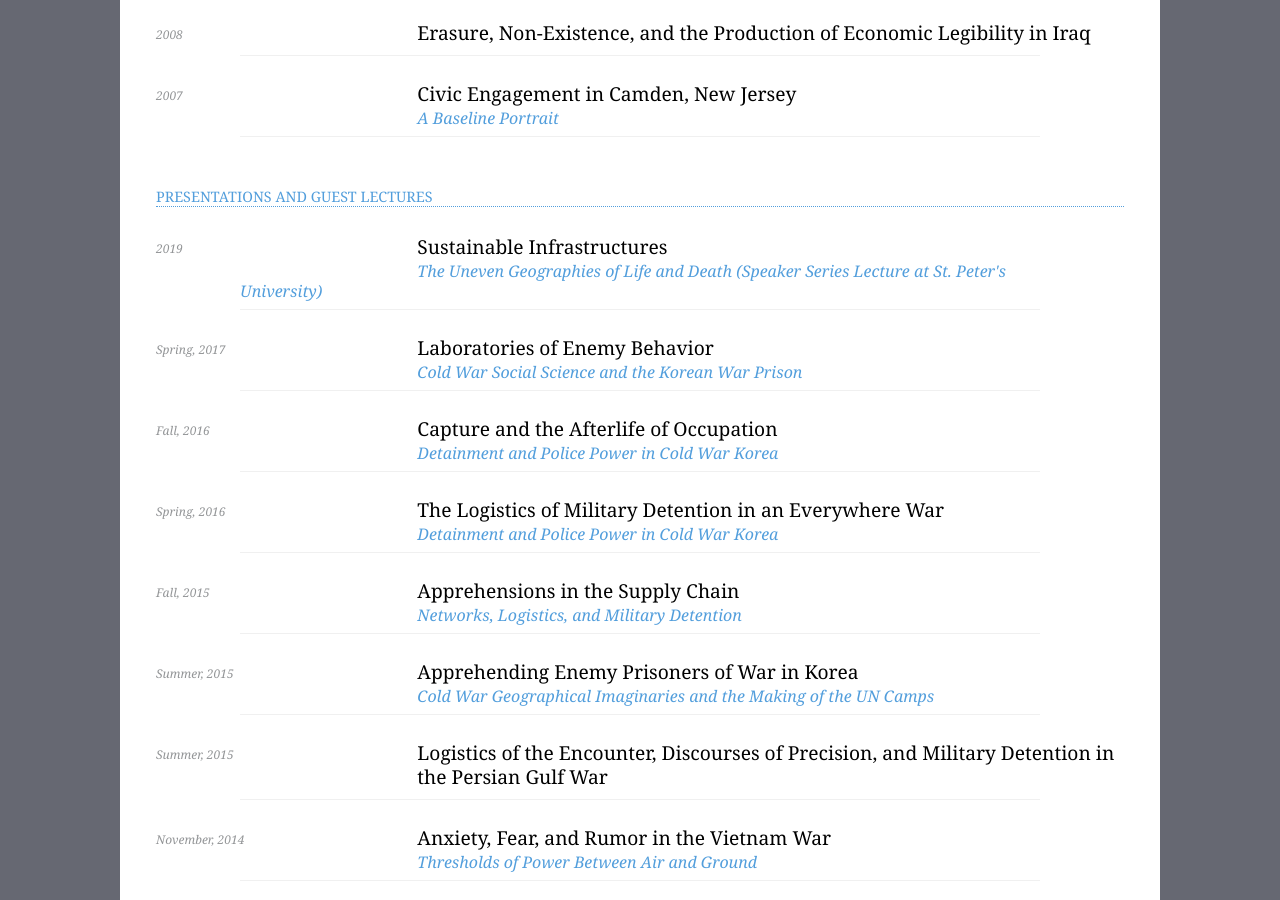
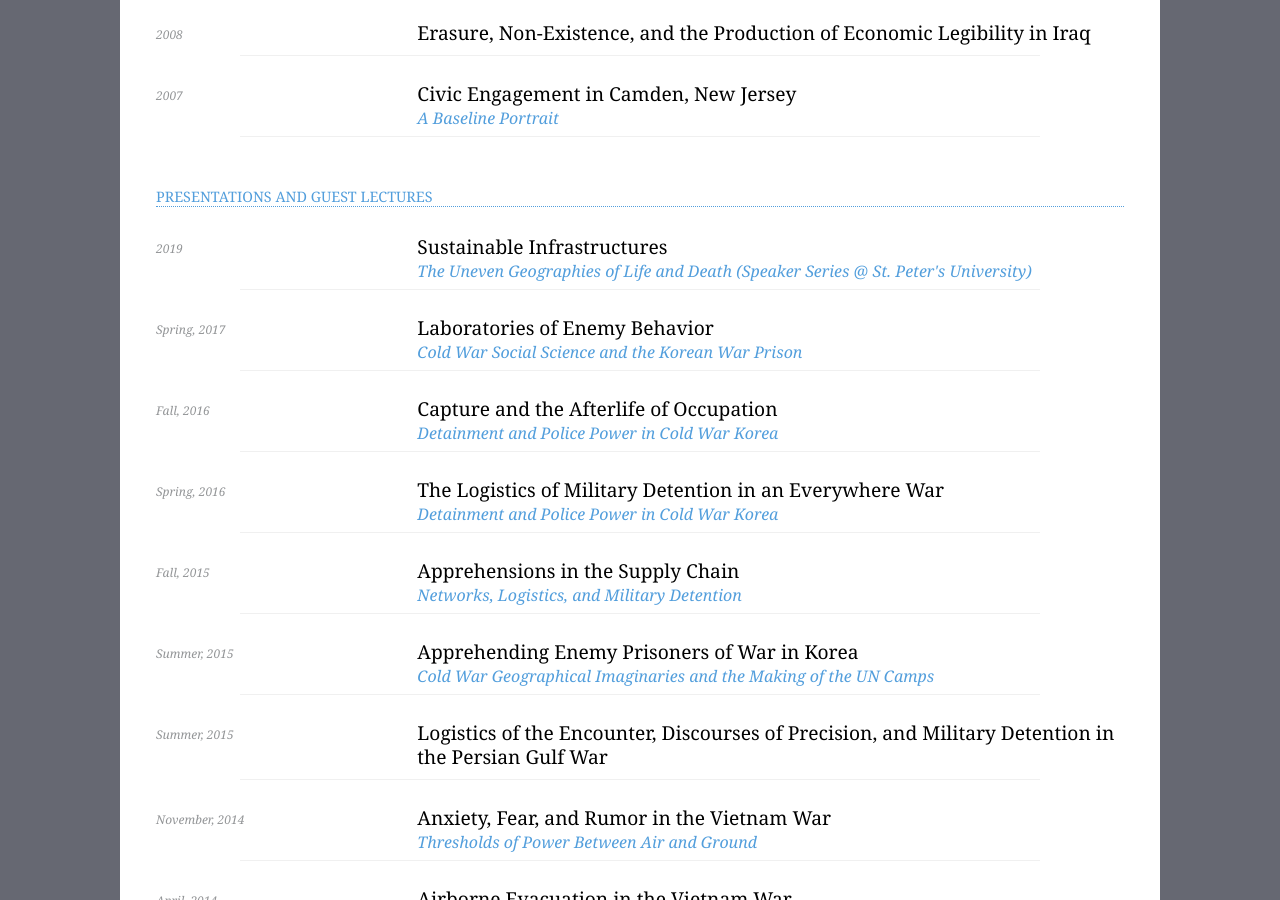
Before and after one commit to nisaface/nisaface.github.io, a Jekyll site: the page category/longform/index.html, which Jekyll copies as it is, in a window 1280 px wide and 900 px high, scrolled down 506 px. Built offline with Jekyll 4.4.1, drawn with Linux system fonts in a browser that asks for light colours.

Commit message:
one more

```diff
--- a/category/longform/index.html
+++ b/category/longform/index.html
@@ -91,7 +91,7 @@
               <span class="post-meta"><time class="post-date">2019</time></span>
 
               <h1 class="post-title">Sustainable Infrastructures</h1>
-              <h3 class="post-subtitle-writing">The Uneven Geographies of Life and Death (Speaker Series Lecture at St. Peter's University)</h3>
+              <h3 class="post-subtitle-writing">The Uneven Geographies of Life and Death (Speaker Series @ St. Peter's University)</h3>
               </header>
 
           <article class="post longform single">
```
